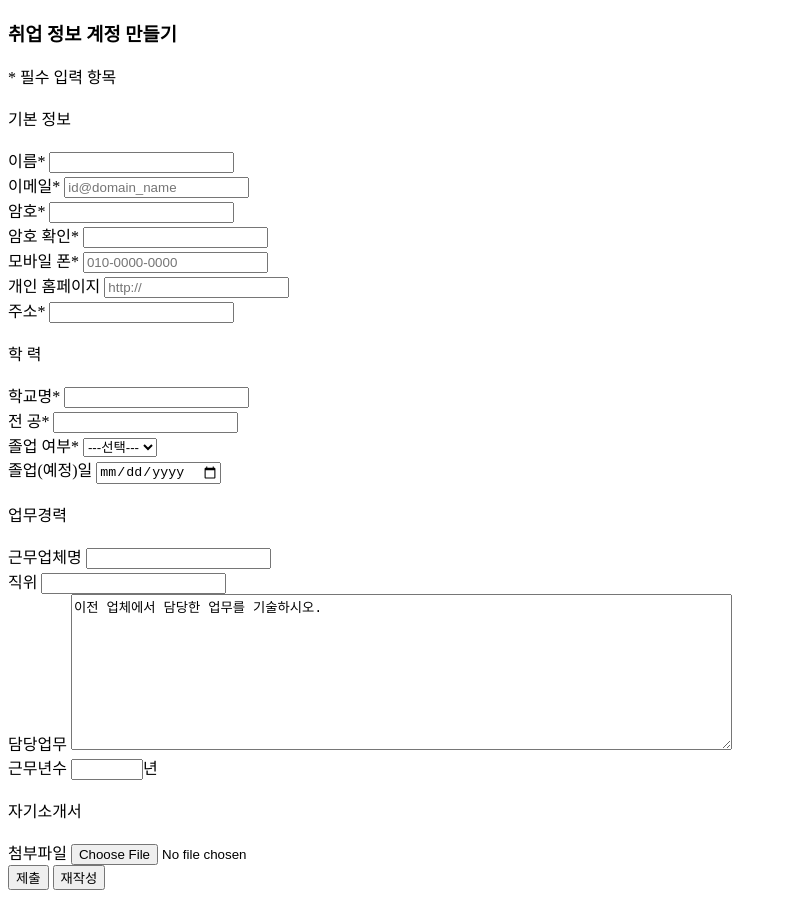
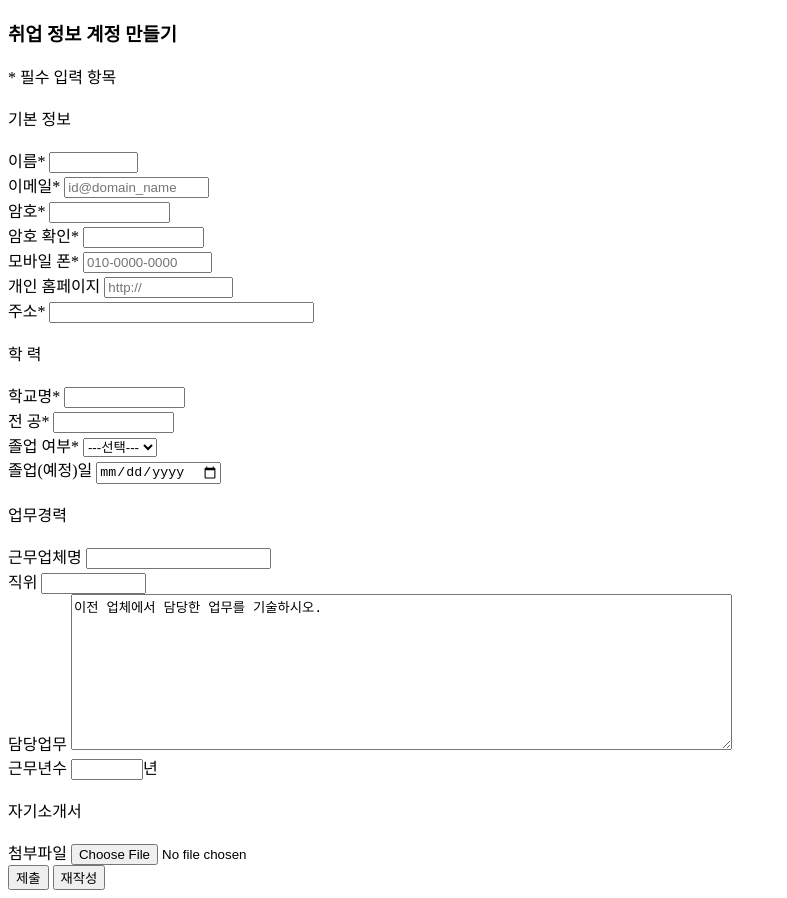
Before and after one commit to LeH050/home, a plain HTML site: page reports/report01.html in a window 1280 px wide. Shown: the whole page, without its empty margins (0-787 px from the left). Drawn offline with Linux system fonts and the light colour scheme.

Commit message:
웹프 과제1

```diff
--- a/reports/report01.html
+++ b/reports/report01.html
@@ -11,18 +11,18 @@
     <br><br>
     기본 정보
     <br><br>
-    이름* <input type="text" value="" maxlength="8"><br>
-    이메일* <input type="email" placeholder="id@domain_name" maxlength="15"><br>
-    암호* <input type="password" value="" maxlength="12"><br>
-    암호 확인* <input type="password" value="" maxlength="12"><br>
-    모바일 폰* <input type="tel" placeholder="010-0000-0000" maxlength="13"><br>
-    개인 홈페이지 <input type="url" placeholder="http://" maxlength="13"><br>
-    주소* <input type="text" value="" maxlength="30">
+    이름* <input type="text" value="" size="8"><br>
+    이메일* <input type="email" placeholder="id@domain_name" size="15"><br>
+    암호* <input type="password" value="" size="12"><br>
+    암호 확인* <input type="password" value="" size="12"><br>
+    모바일 폰* <input type="tel" placeholder="010-0000-0000" size="13"><br>
+    개인 홈페이지 <input type="url" placeholder="http://" size="13"><br>
+    주소* <input type="text" value="" size="30">
     <br><br>
     학 력
     <br><br>
-    학교명* <input type="text" value="" maxlength="12"><br>
-    전 공* <input type="text" value="" maxlength="12"><br>
+    학교명* <input type="text" value="" size="12"><br>
+    전 공* <input type="text" value="" size="12"><br>
     졸업 여부*
         <select name="grad">
             <option value="1"> ---선택--- </option>
@@ -33,8 +33,8 @@
     <br><br>
     업무경력
     <br><br>
-    근무업체명 <input type="text" value="" maxlength="20"><br>
-    직위 <input type="text" value="" maxlength="10"><br>
+    근무업체명 <input type="text" value="" size="20"><br>
+    직위 <input type="text" value="" size="10"><br>
     담당업무 <textarea rows="10" cols="80">이전 업체에서 담당한 업무를 기술하시오.</textarea><br>
     근무년수 <input type="number" min="0" max="10" step="0.5">년
     <br><br>
```
